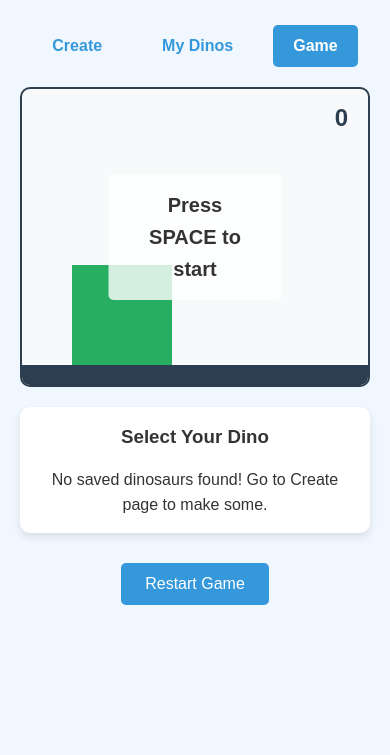
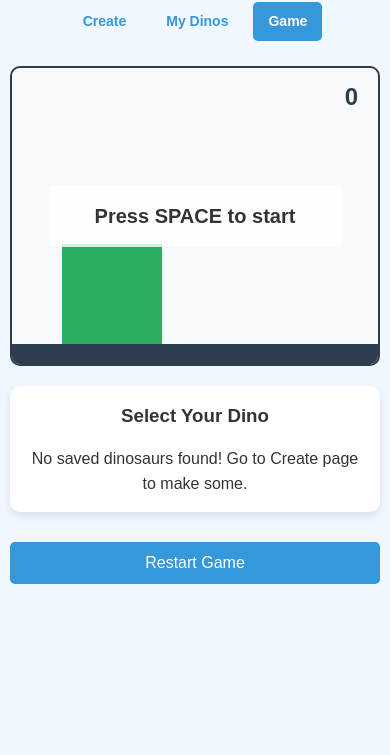
Before and after one commit to Bzzimmy/Dino, a plain HTML site: page Website/game.html in a window 390 px wide. Shown: the part 89-844 px from the top of the page. Drawn offline with Linux system fonts and the light colour scheme.

Commit message:
Update style.css

```diff
--- a/Website/style.css
+++ b/Website/style.css
@@ -384,3 +384,74 @@ h1 {
 .delete-btn:hover {
     background-color: #c0392b;
 }
+
+/* Mobile responsiveness */
+@media (max-width: 768px) {
+    .container {
+        padding: 15px 10px;
+    }
+
+    h1 {
+        font-size: 2rem;
+        margin-bottom: 20px;
+    }
+
+    .nav-links {
+        flex-wrap: wrap;
+    }
+
+    .nav-links a {
+        margin: 5px;
+        padding: 8px 15px;
+        font-size: 14px;
+    }
+
+    .dino-container {
+        height: 250px;
+    }
+
+    .button-container {
+        flex-direction: column;
+        gap: 10px;
+    }
+
+    #generate-btn, #save-btn, #clear-library-btn, #restart-btn {
+        width: 100%;
+        padding: 15px;
+        font-size: 16px;
+    }
+
+    .dino-info {
+        padding: 10px;
+    }
+
+    .dino-library {
+        grid-template-columns: repeat(auto-fill, minmax(180px, 1fr));
+    }
+
+    /* Game specific mobile styles */
+    #dino-selection {
+        padding: 10px;
+    }
+
+    #selection-container {
+        gap: 8px;
+    }
+
+    .dino-option {
+        width: 80px;
+        padding: 8px;
+    }
+
+    .dino-preview {
+        width: 60px;
+        height: 60px;
+    }
+
+    #game-message {
+        font-size: 16px;
+        padding: 10px 15px;
+        width: 80%;
+        text-align: center;
+    }
+}
```
